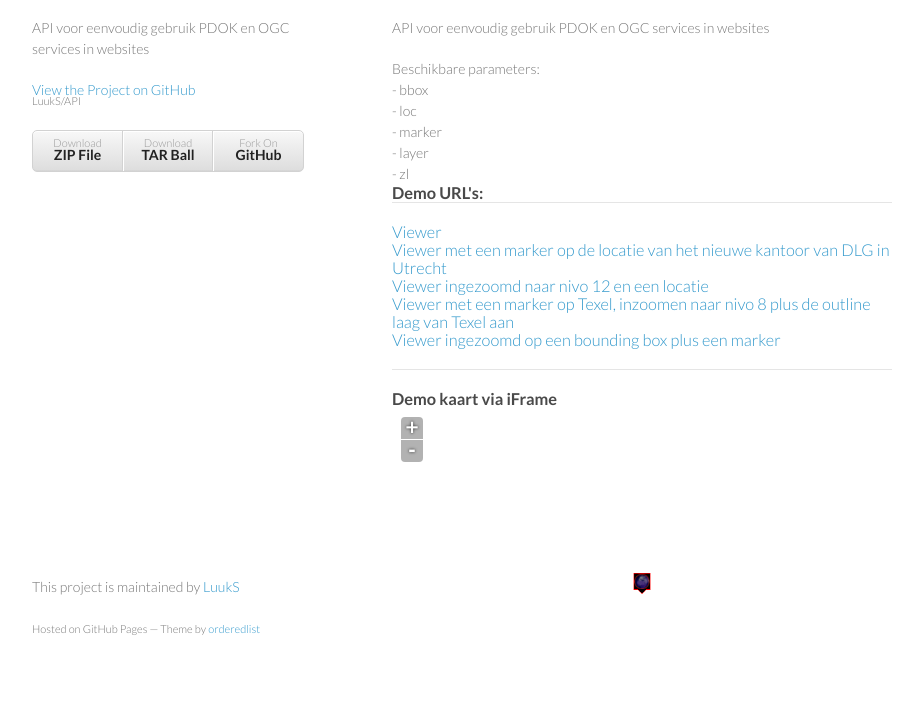
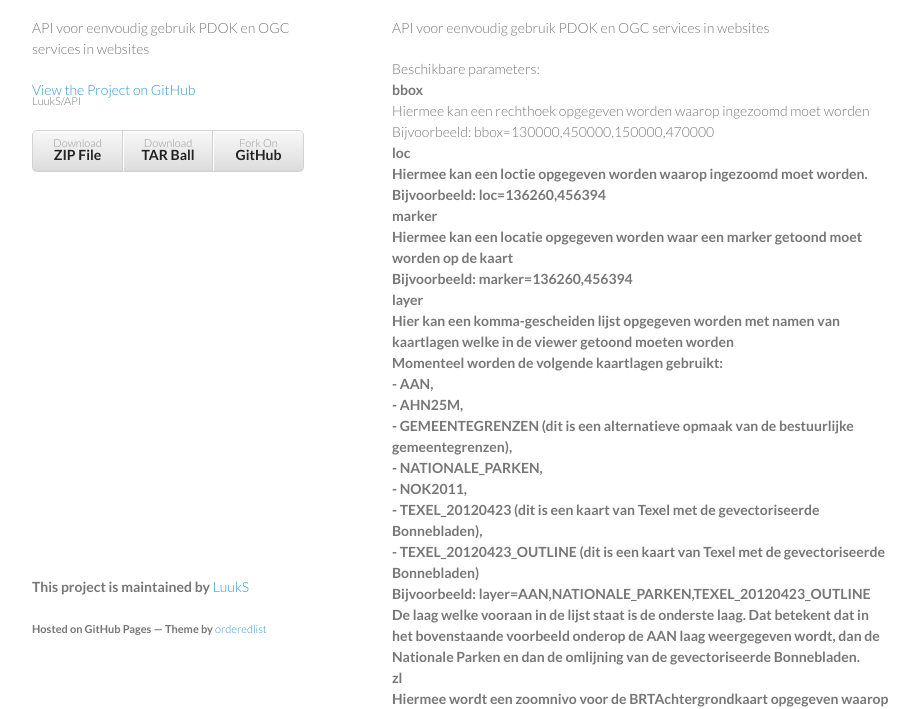
Before and after one commit to LuukS/API, a plain HTML site: page index.html in a window 1280 px wide. Shown: the part 92-801 px from the top of the page, without its empty margins (178-1101 px from the left). Drawn offline with Linux system fonts and the light colour scheme.

Commit message:
Update index.html

```diff
--- a/index.html
+++ b/index.html
@@ -29,18 +29,38 @@
 
 <p>API voor eenvoudig gebruik PDOK en OGC services in websites</p>
 Beschikbare parameters:<BR>
-- bbox<BR>
-- loc<BR>
-- marker<BR>
-- layer<BR>
-- zl<BR>
+<b>bbox</b><BR>
+Hiermee kan een rechthoek opgegeven worden waarop ingezoomd moet worden<BR>
+Bijvoorbeeld: bbox=130000,450000,150000,470000<BR>
+<b>loc<b><BR>
+Hiermee kan een loctie opgegeven worden waarop ingezoomd moet worden.<BR>
+Bijvoorbeeld: loc=136260,456394<BR>
+<b>marker</b><BR>
+Hiermee kan een locatie opgegeven worden waar een marker getoond moet worden op de kaart<BR>
+Bijvoorbeeld: marker=136260,456394<BR>
+<b>layer</b><BR>
+Hier kan een komma-gescheiden lijst opgegeven worden met namen van kaartlagen welke in de viewer getoond moeten worden<BR>
+Momenteel worden de volgende kaartlagen gebruikt:<BR>
+- AAN,<BR>
+- AHN25M,<BR>
+- GEMEENTEGRENZEN (dit is een alternatieve opmaak van de bestuurlijke gemeentegrenzen),<BR>
+- NATIONALE_PARKEN,<BR>
+- NOK2011,<BR>
+- TEXEL_20120423 (dit is een kaart van Texel met de gevectoriseerde Bonnebladen),<BR>
+- TEXEL_20120423_OUTLINE (dit is een kaart van Texel met de gevectoriseerde Bonnebladen)<BR>
+Bijvoorbeeld: layer=AAN,NATIONALE_PARKEN,TEXEL_20120423_OUTLINE<BR>
+De laag welke vooraan in de lijst staat is de onderste laag. Dat betekent dat in het bovenstaande voorbeeld onderop de AAN laag weergegeven wordt, dan de Nationale Parken en dan de omlijning van de gevectoriseerde Bonnebladen.<BR>
+<b>zl</b><BR>
+Hiermee wordt een zoomnivo voor de BRTAchtergrondkaart opgegeven waarop ingezoomd wordt<BR>
+Bijvoorbeeld: zl=9
 <h3>Demo URL's:<BR>
 <HR>
-<a HREF="./api.html" target="_blank">Viewer</a><BR>
-<a HREF="./api.html?marker=136260,456394" target="_blank">Viewer met een marker op de locatie van het nieuwe kantoor van DLG in Utrecht</a><BR>
-<a HREF="./api.html?loc=136260,456394&zl=12" target="_blank">Viewer ingezoomd naar nivo 12 en een locatie</a><BR>
-<a HREF="./api.html?marker=116653,565299&loc=116653,565299&zl=10&layer=TEXEL_20120423_OUTLINE" target="_blank">Viewer met een marker op Texel, inzoomen naar nivo 8 plus de outline laag van Texel aan</a><BR>
-<a HREF="./api.html?marker=136260,456394&bbox=130000,450000,150000,470000" target="_blank">Viewer ingezoomd op een bounding box plus een marker</a><BR>
+<a HREF="./api.html" target="_blank">Default viewer</a><BR>
+<a HREF="./api.html?marker=136260,456394" target="_blank">Viewer met een marker op de locatie van het nieuwe DLG kantoor in Utrecht</a><BR>
+<a HREF="./api.html?loc=136260,456394&zl=12" target="_blank">Viewer ingezoomd naar nivo 12 en de bovenstaande locatie</a><BR>
+<a HREF="./api.html?loc=136260,456394&zl=12&marker=136260,456394" target="_blank">Bovenstaande viewer met marker op de locatie</a><BR>
+<a HREF="./api.html?marker=116653,565299&loc=116653,565299&zl=10&layer=TEXEL_20120423_OUTLINE" target="_blank">Viewer met een marker op Texel, ingezoomd naar nivo 8 en de outline van de Bonnebladen</a><BR>
+<a HREF="./api.html?marker=136260,456394&bbox=130000,450000,150000,470000&layer=gemeentegrenzen" target="_blank">Viewer ingezoomd op een bounding box plus de alternatieve opmaak van de gemeentekaart</a><BR>
 </H3>
 <HR>
 <H3>Demo kaart via iFrame<BR>
```
